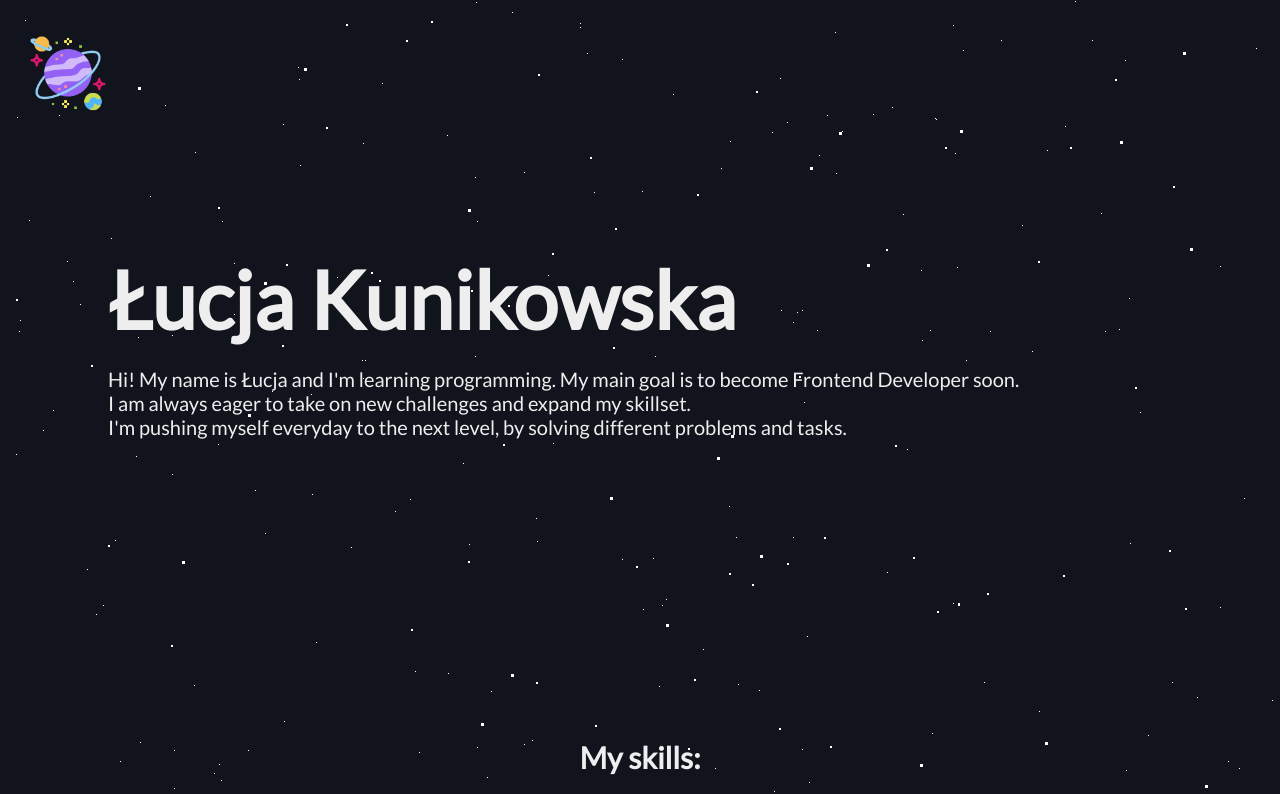
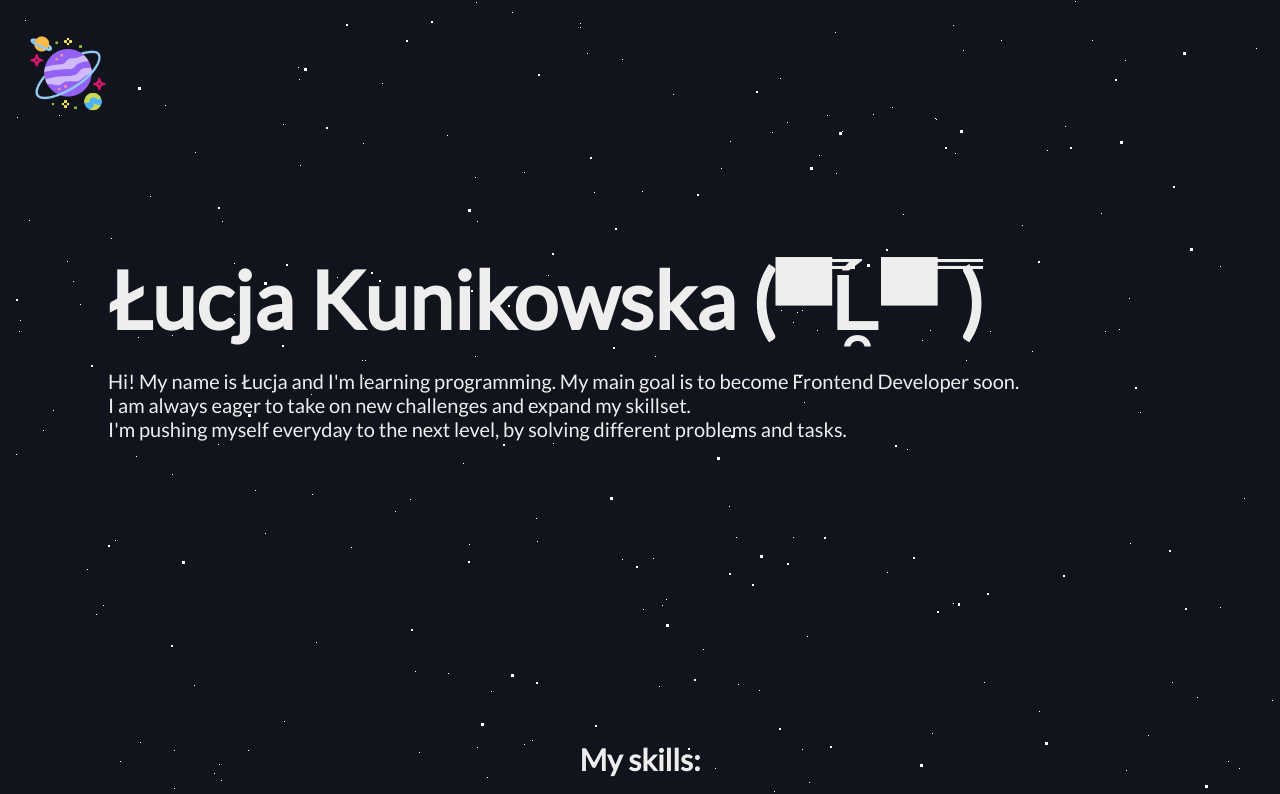
Before and after one commit to lucyxkk/personal, a plain HTML site: page index.html in a window 1280 px wide. Shown: the top 794 px of the page. Drawn offline with Linux system fonts and the light colour scheme.

Commit message:
Added face

```diff
--- a/index.html
+++ b/index.html
@@ -28,7 +28,7 @@
     </div>
 
     <div class="bio">
-      <h1>Łucja Kunikowska</h1>
+      <h1>Łucja Kunikowska (▀̿Ĺ̯▀̿ ̿)</h1>
       <p class="desc">
         Hi! My name is Łucja and I'm learning programming. My main goal is to
         become Frontend Developer soon.
```
